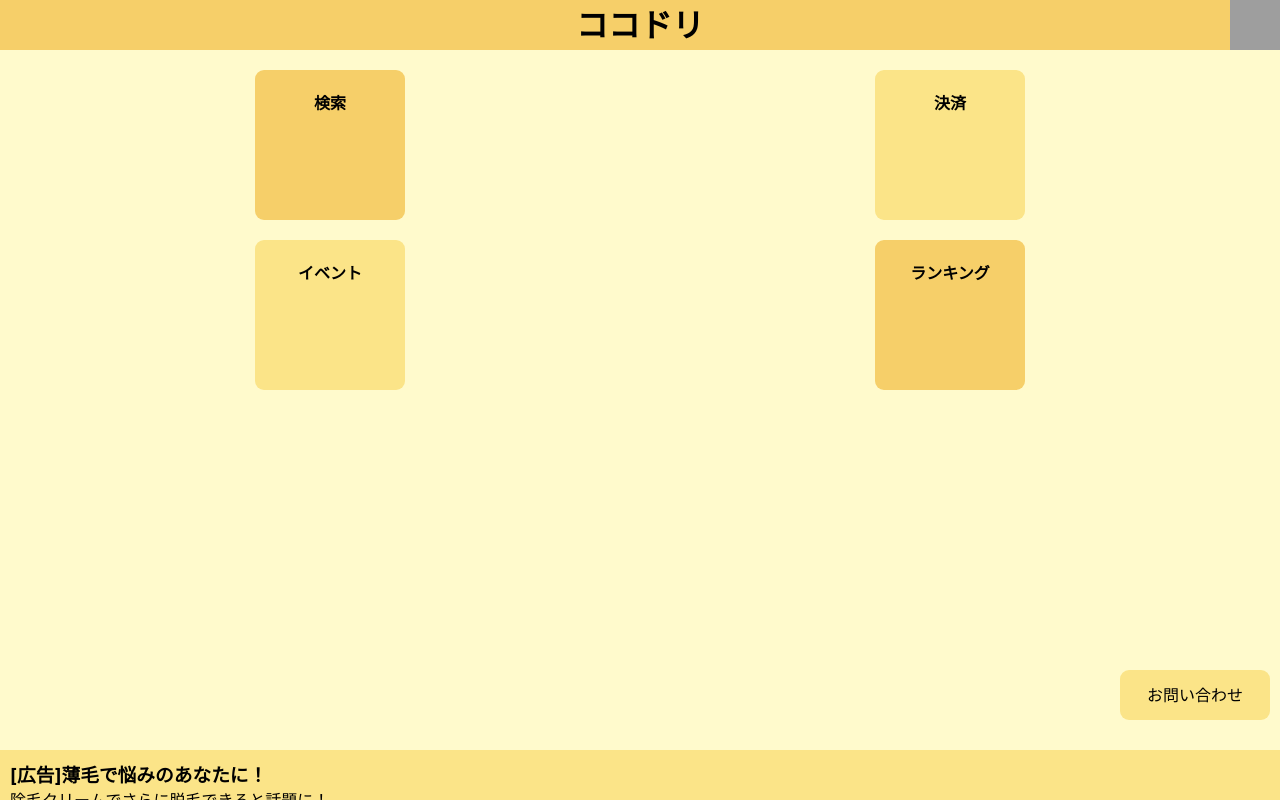
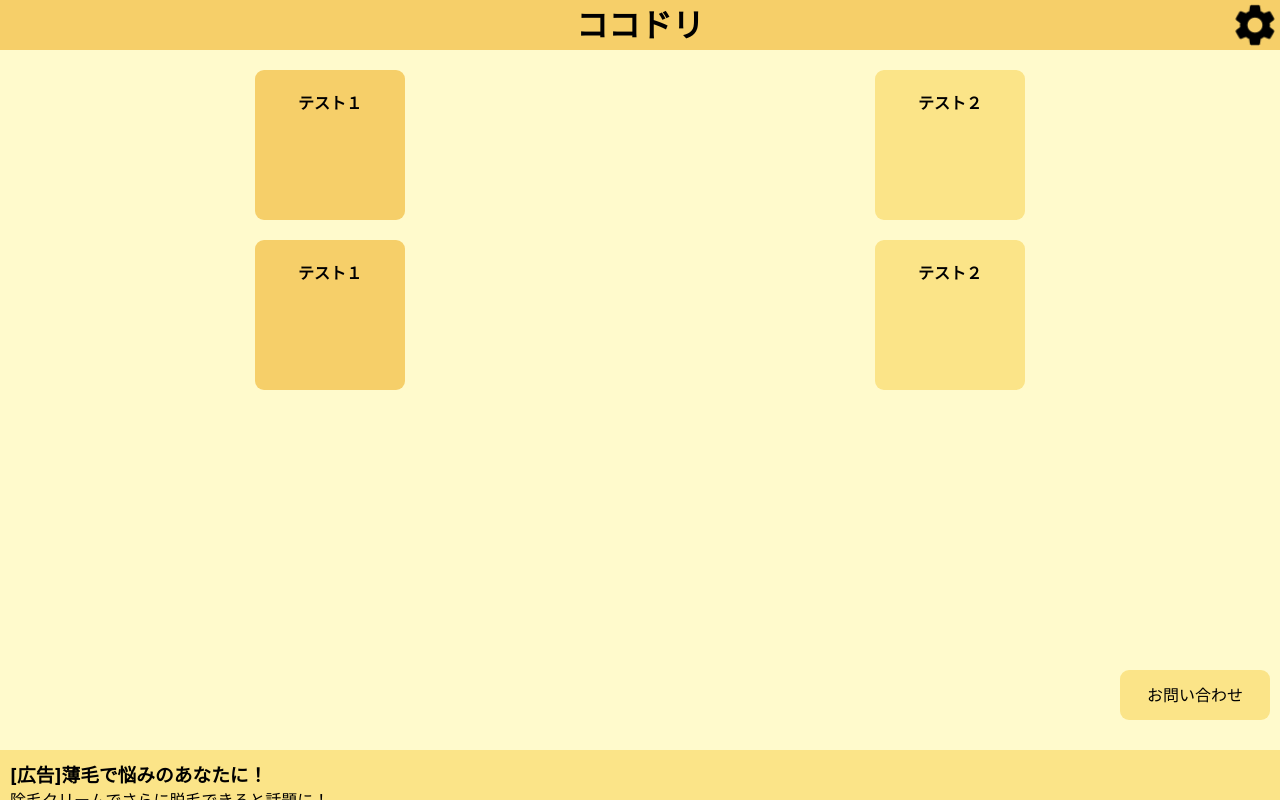
Before and after one commit to kantasv/kokodori-nuxt, a Nuxt app: page /home in a window 1280 px wide. Built offline with nearby package versions, Linux system fonts and the light colour scheme; grey boxes are pictures that could not be loaded.

Commit message:
splitted into single-file components

```diff
--- /dev/null
+++ b/components/AdWrapper.vue
@@ -0,0 +1,18 @@
+<template>
+  <div class="ad-wrapper">
+    <h3>[広告]薄毛で悩みのあなたに！</h3>
+    <p>除毛クリームでさらに脱毛できると話題に！</p>
+  </div>
+</template>
+
+<style scoped>
+.ad-wrapper {
+  position: fixed;
+  bottom: 0;
+  left: 0;
+  width: 100%;
+  height: 50px;
+  background-color: #fbe488;
+  padding: 10px;
+}
+</style>
--- /dev/null
+++ b/components/FlexContainer.vue
@@ -0,0 +1,58 @@
+<template>
+  <div class="flex-container">
+    <div class="flex-item color-1">
+      <p>{{ label1 }}</p>
+    </div>
+    <div class="flex-item color-2">
+      <p>{{ label2 }}</p>
+    </div>
+  </div>
+</template>
+
+<style>
+.flex-container {
+  margin: 20px;
+  display: flex;
+  justify-content: space-around;
+}
+
+.flex-item {
+  background-color: blue;
+  width: 150px;
+  height: 150px;
+  border-radius: 9px;
+}
+
+.flex-item p {
+  margin: 20px;
+  text-align: center;
+  font-weight: bold;
+}
+
+.color-1 {
+  background-color: #f6cf69;
+}
+
+.color-2 {
+  background-color: #fbe488;
+}
+
+.color-3 {
+  background-color: #fbe488;
+}
+
+.color-4 {
+  background-color: #f6cf69;
+}
+</style>
+
+<script>
+export default {
+  data () {
+    return {
+      label1: 'テスト１',
+      label2: 'テスト２'
+    }
+  }
+}
+</script>
--- /dev/null
+++ b/components/KokodoriHeader.vue
@@ -0,0 +1,57 @@
+<template>
+  <div>
+    <div class="header">
+      <div class="header-title">
+        <h1>ココドリ</h1>
+      </div>
+      <p>
+        <span class="setting-logo-container">
+          <img src="~assets/baseline_settings_black_48dp.png" width="50px" height="50px">
+        </span>
+      </p>
+    </div>
+    <div class="header-dammy-space" />
+  </div>
+</template>
+
+<style scoped>
+* {
+  margin: 0;
+  padding: 0;
+}
+
+.header {
+  background-color: #f6cf69;
+  width: 100%;
+  height: 50px;
+  position: fixed;
+  top: 0;
+}
+
+.setting-logo-container {
+  width: 50px;
+  height: 50px;
+  position: fixed;
+  z-index: 100;
+  top: 0;
+  right: 0;
+}
+
+/*
+    Centering of div elements with 'position: fixed'
+    https://stackoverflow.com/questions/3157372/css-horizontal-centering-of-a-fixed-div
+    Previously, I used this, but the length of text can be change.
+    So I've written as follows:
+    */
+.header-title {
+  text-align: center;
+  width: 100%;
+  position: fixed;
+  z-index: 110;
+}
+
+.header-dammy-space {
+  width: 100%;
+  height: 50px;
+}
+</style>
--- a/pages/home.vue
+++ b/pages/home.vue
@@ -1,39 +1,10 @@
 <template>
   <div class="container">
-    <header>
-      <div class="header-title">
-        <h1>
-          ココドリ
-        </h1>
-      </div>
-      <p>
-        <span class="setting-logo-container">
-          <img src="baseline_settings_black_48dp.png" width="50px" height="50px" />
-        </span>
-      </p>
-    </header>
-    <div class="header-dammy-space" />
-    <div class="ad-wrapper">
-      <h3>[広告]薄毛で悩みのあなたに！</h3>
-      <p>除毛クリームでさらに脱毛できると話題に！</p>
-    </div>
+    <KokodoriHeader />
+    <AdWrapper />
+    <FlexContainer />
+    <FlexContainer />
 
-    <div class="flex-container">
-      <div class="flex-item color-1">
-        <p>検索</p>
-      </div>
-      <div class="flex-item color-2">
-        <p>決済</p>
-      </div>
-    </div>
-    <div class="flex-container">
-      <div class="flex-item color-3">
-        <p>イベント</p>
-      </div>
-      <div class="flex-item color-4">
-        <p>ランキング</p>
-      </div>
-    </div>
     <div class="contact-us-wrapper">
       お問い合わせ
     </div>
@@ -43,70 +14,6 @@
 * {
   margin: 0;
   padding: 0;
-}
-
-header {
-  background-color: #f6cf69;
-  width: 100%;
-  height: 50px;
-  position: fixed;
-  top: 0;
-}
-
-.setting-logo-container {
-  width: 50px;
-  height: 50px;
-  position: fixed;
-  z-index: 100;
-  top: 0;
-  right: 0;
-}
-
-/*
-    Centering of div elements with 'position: fixed'
-    https://stackoverflow.com/questions/3157372/css-horizontal-centering-of-a-fixed-div
-    Previously, I used this, but the length of text can be change.
-    So I've written as follows:
-    */
-.header-title {
-  text-align: center;
-  width: 100%;
-  position: fixed;
-  z-index: 110;
-}
-
-.ad-wrapper {
-  position: fixed;
-  bottom: 0;
-  left: 0;
-  width: 100%;
-  height: 50px;
-  background-color: #fbe488;
-  padding: 10px;
-}
-
-.flex-container {
-  margin: 20px;
-  display: flex;
-  justify-content: space-around;
-}
-
-.flex-item {
-  background-color: blue;
-  width: 150px;
-  height: 150px;
-  border-radius: 9px;
-}
-
-.flex-item p {
-  margin: 20px;
-  text-align: center;
-  font-weight: bold;
-}
-
-.header-dammy-space {
-  width: 100%;
-  height: 50px;
 }
 
 .contact-us-wrapper {
@@ -141,3 +48,17 @@ body {
   background-color: #fffacc;
 }
 </style>
+
+<script>
+import KokodoriHeader from '~/components/KokodoriHeader.vue'
+import AdWrapper from '~/components/AdWrapper.vue'
+import FlexContainer from '~/components/FlexContainer'
+
+export default {
+  components: {
+    KokodoriHeader,
+    AdWrapper,
+    FlexContainer
+  }
+}
+</script>
--- a/pages/index.vue
+++ b/pages/index.vue
@@ -1,10 +1,9 @@
 <template>
   <div class="container">
     <div>
-      <Logo />
-      <h1 class="title">
-        kokodori
-      </h1>
+      <nuxt-link to="/home">
+        /home
+      </nuxt-link>
     </div>
   </div>
 </template>
@@ -12,36 +11,3 @@
 <script>
 export default {}
 </script>
-
-<style>
-.container {
-  margin: 0 auto;
-  min-height: 100vh;
-  display: flex;
-  justify-content: center;
-  align-items: center;
-  text-align: center;
-}
-
-.title {
-  font-family: "Quicksand", "Source Sans Pro", -apple-system, BlinkMacSystemFont,
-    "Segoe UI", Roboto, "Helvetica Neue", Arial, sans-serif;
-  display: block;
-  font-weight: 300;
-  font-size: 100px;
-  color: #35495e;
-  letter-spacing: 1px;
-}
-
-.subtitle {
-  font-weight: 300;
-  font-size: 42px;
-  color: #526488;
-  word-spacing: 5px;
-  padding-bottom: 15px;
-}
-
-.links {
-  padding-top: 15px;
-}
-</style>
```
Also changed, not shown: assets/baseline_settings_black_48dp.png (renamed from public/baseline_settings_black_48dp.png), rawHTML/404.html (renamed from public/404.html), rawHTML/home.html (renamed from public/home.html), rawHTML/index.html (renamed from public/index.html).
